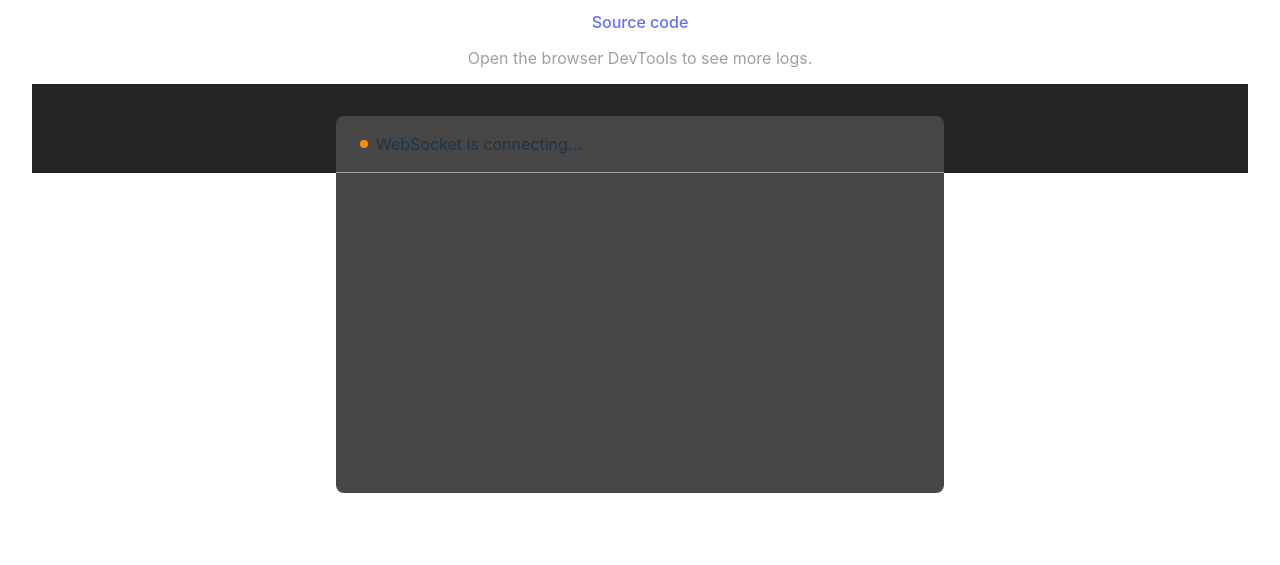
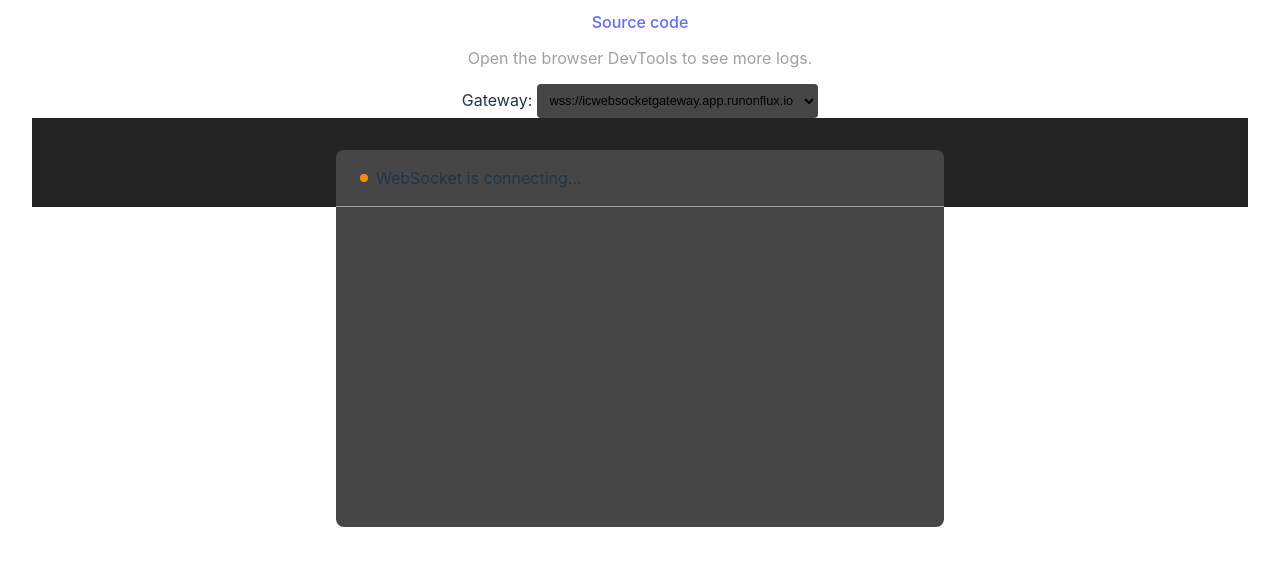
Before and after one commit to omnia-network/ic_websocket_example, a website built with Vite: page src/ic_websocket_example_frontend/index.html in a window 1280 px wide. Shown: the part 147-712 px from the top of the page. Built offline with nearby package versions, Linux system fonts and the light colour scheme; what ic-websocket-js would draw is missing.

Commit message:
feat: gateway selector

```diff
--- a/dfx.json
+++ b/dfx.json
@@ -25,5 +25,6 @@
     }
   },
   "output_env_file": ".env",
-  "version": 1
+  "version": 1,
+  "dfx": "0.15.2"
 }
--- a/src/ic_websocket_example_frontend/src/main.ts
+++ b/src/ic_websocket_example_frontend/src/main.ts
@@ -7,14 +7,20 @@ import { ic_websocket_example_backend } from "../../declarations/ic_websocket_ex
 import type { AppMessage } from "../../declarations/ic_websocket_example_backend/ic_websocket_example_backend.did";
 
 // production
-// gateway hosted by Omnia Team on AWS
-// const gatewayUrl = "wss://gateway.icws.io";
-// gateway hosted by Omnia Team on Flux
-const gatewayUrl = "wss://icwebsocketgateway.app.runonflux.io";
+const availableGateways = [
+  // gateway hosted by Omnia Team on Flux
+  "wss://icwebsocketgateway.app.runonflux.io",
+  // gateway hosted by Omnia Team on AWS
+  "wss://gateway.icws.io",
+];
 const icUrl = "https://icp0.io";
 // local test
-// const gatewayUrl = "ws://127.0.0.1:8080";
+// const availableGateways = [
+//   "ws://127.0.0.1:8080",
+// ];
 // const icUrl = "http://127.0.0.1:4943";
+
+const selectedGateway = new URL(window.location.href).searchParams.get("gw") || availableGateways[0];
 
 const backendCanisterId = process.env.CANISTER_ID_IC_WEBSOCKET_EXAMPLE_BACKEND || "";
 
@@ -27,6 +33,15 @@ document.querySelector<HTMLDivElement>('#app')!.innerHTML = `
       <a href="https://github.com/omnia-network/ic_websocket_example" target="_blank">Source code</a>
     </div>
     <p class="subtitle">Open the browser DevTools to see more logs.</p>
+    <div class="gateway-selector-container">
+      <label for="gateway-selector">Gateway:</label>
+      <select id="gateway-selector">
+        ${availableGateways
+    .map((gateway) => `<option value="${gateway}" ${gateway === selectedGateway ? 'selected' : ''}>${gateway}</option>`)
+    .join("")
+  }
+      </select>
+    </div>
     <div class="ws-status-container">
       <div id="ws-status">
         <div id="ws-status-indicator" class="connecting"></div>
@@ -40,14 +55,6 @@ document.querySelector<HTMLDivElement>('#app')!.innerHTML = `
     </div>
 `;
 
-const wsConfig = createWsConfig({
-  canisterId: backendCanisterId,
-  canisterActor: ic_websocket_example_backend,
-  identity: generateRandomIdentity(),
-  networkUrl: icUrl,
-});
-const ws = new IcWebSocket(gatewayUrl, undefined, wsConfig);
-
 const displayErrorMessage = (error: string) => {
   if (isClosed) {
     return;
@@ -59,6 +66,14 @@ const displayErrorMessage = (error: string) => {
   document.getElementById("ws-status-content")!.textContent = "WebSocket error";
   document.getElementById("ws-status-error")!.textContent = error;
 };
+
+const wsConfig = createWsConfig({
+  canisterId: backendCanisterId,
+  canisterActor: ic_websocket_example_backend,
+  identity: generateRandomIdentity(),
+  networkUrl: icUrl,
+});
+const ws = new IcWebSocket(selectedGateway, undefined, wsConfig);
 
 ws.onopen = () => {
   console.log("WebSocket state:", ws.readyState, "is open:", ws.readyState === ws.OPEN);
@@ -136,4 +151,17 @@ ws.onerror = (event) => {
   }
 
   displayErrorMessage(event.error.message);
-}
+};
+
+document.getElementById("gateway-selector")!.onchange = () => {
+  const newGw = (document.getElementById("gateway-selector")! as HTMLSelectElement).value;
+
+  if (newGw === selectedGateway) {
+    return;
+  }
+
+  const newUrl = new URL(window.location.href);
+  newUrl.searchParams.set("gw", newGw);
+
+  window.location.href = newUrl.toString();
+};
--- a/src/ic_websocket_example_frontend/src/styles.css
+++ b/src/ic_websocket_example_frontend/src/styles.css
@@ -19,6 +19,7 @@ a {
   color: #646cff;
   text-decoration: inherit;
 }
+
 a:hover {
   color: #535bf2;
 }
@@ -88,7 +89,8 @@ h1 {
   padding-block: 1rem;
 }
 
-.messages-container,#ws-status {
+.messages-container,
+#ws-status {
   background-color: #464646;
 }
 
@@ -101,12 +103,15 @@ h1 {
 #ws-status-indicator.connecting {
   background-color: #ff8c00;
 }
+
 #ws-status-indicator.connected {
   background-color: #00ff00;
 }
+
 #ws-status-indicator.disconnected {
   background-color: #a7a7a7;
 }
+
 #ws-status-indicator.error {
   background-color: #ff0000;
 }
@@ -138,6 +143,7 @@ h1 {
   0% {
     background-color: #acb0ff;
   }
+
   100% {
     background-color: #5c5c5c;
   }
@@ -153,22 +159,27 @@ h1 {
   gap: 0.5rem;
   padding: 0.75rem 1rem;
 }
+
 .message i {
   width: 1em;
   height: 1em;
   margin-right: 0.5rem;
 }
+
 .message.from-frontend {
   color: #000;
   background-color: #a1a1a1;
 }
+
 .message.from-backend {
   background-color: #5c5c5c;
   animation: highlight 0.5s ease-in-out;
 }
+
 .message.loading {
   color: #444444;
 }
+
 .message-before {
   min-width: 35%;
   display: flex;
@@ -186,17 +197,28 @@ button {
   cursor: pointer;
   transition: border-color 0.25s;
 }
+
 button:hover {
   border-color: #646cff;
 }
+
 button:focus,
 button:focus-visible {
   outline: 4px auto -webkit-focus-ring-color;
 }
+
 button.outline {
   background-color: transparent;
   border-color: #646cff;
   color: #646cff;
+}
+
+select {
+  border-radius: 4px;
+  border: 1px solid transparent;
+  padding: 0.6em 0.6em;
+  font-size: 0.8em;
+  background-color: #464646;
 }
 
 @media (prefers-color-scheme: light) {
@@ -204,9 +226,11 @@ button.outline {
     color: #213547;
     background-color: #ffffff;
   }
+
   a:hover {
     color: #747bff;
   }
+
   button {
     background-color: #f9f9f9;
   }
```
Also changed, not shown: 1 other file.
